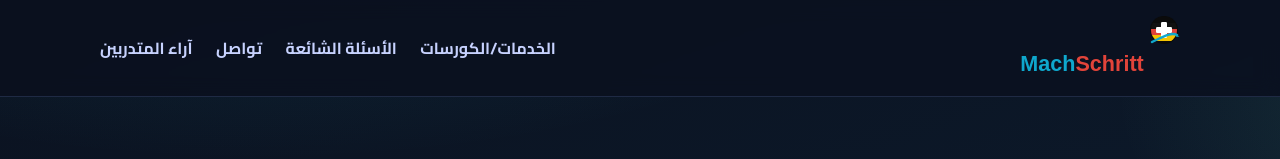
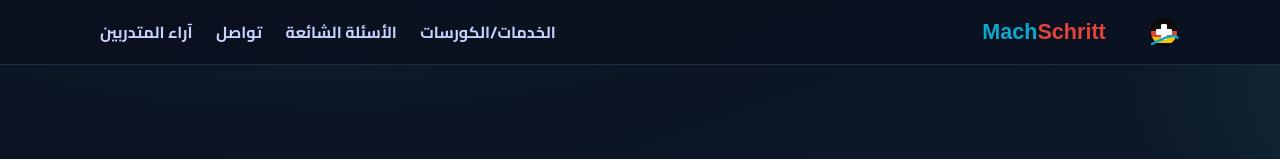
Before and after one commit to dx4simo/MachSchritt, a plain HTML site: page index.html in a window 1280 px wide. Shown: the top 159 px of the page. Drawn offline with Linux system fonts and the light colour scheme.

Commit message:
Update style.css

```diff
--- a/style.css
+++ b/style.css
@@ -21,6 +21,7 @@ img{max-width:100%;display:block}
 .brand-logo{height:28px;width:auto;display:block}
 .logo-emoji{font-size:24px;display:none}
 .brand-name{font-weight:900;font-size:22px;color:var(--brand)}
+.brand-link{display:flex;align-items:center;gap:6px;text-decoration:none}
 .nav a{margin-inline:10px;font-weight:700;color:#c7d2fe}
 .hero{background: radial-gradient(1200px 500px at 20% -50%, rgba(34,211,238,0.15), transparent 60%), radial-gradient(700px 400px at 120% 0%, rgba(110,231,183,0.15), transparent 60%);}
 .hero-inner{display:grid;grid-template-columns:1.1fr 0.9fr;gap:28px;padding:70px 0;align-items:center}
```
